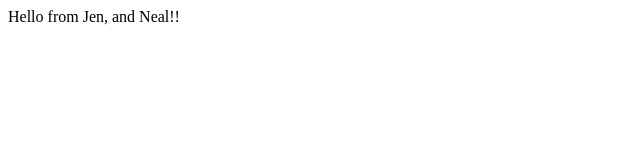
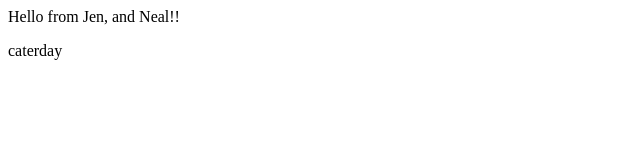
Before and after one commit to nealifer/githubtest, a plain HTML site: page index.html in a window 1280 px wide. Shown: the full height of the page, 0-640 px from the left. Drawn offline with Linux system fonts and the light colour scheme.

Commit message:
Update index.html

```diff
--- a/index.html
+++ b/index.html
@@ -1 +1,2 @@
 <p> Hello from Jen, and Neal!! </p>
+<p> caterday </p>
```
